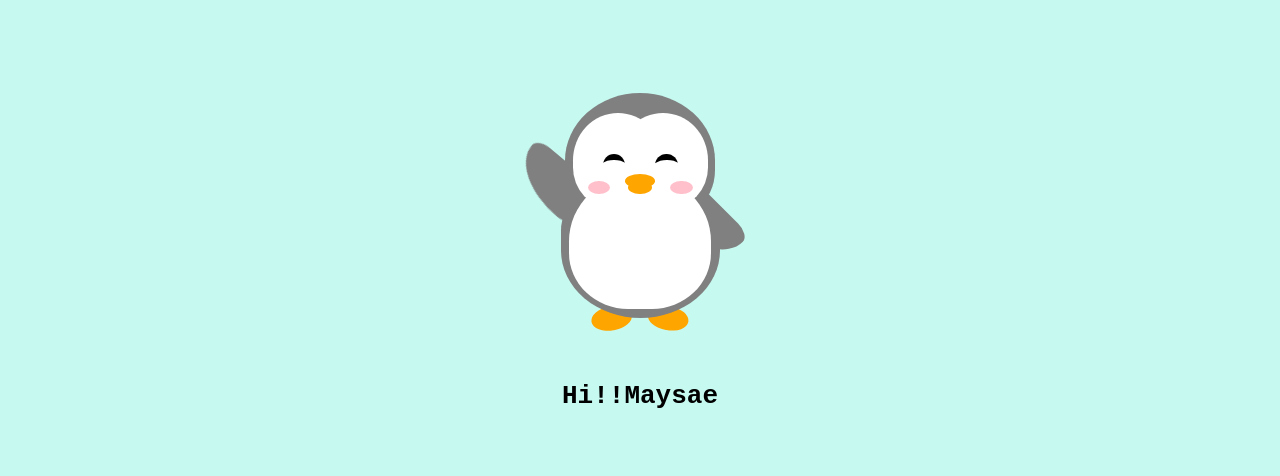
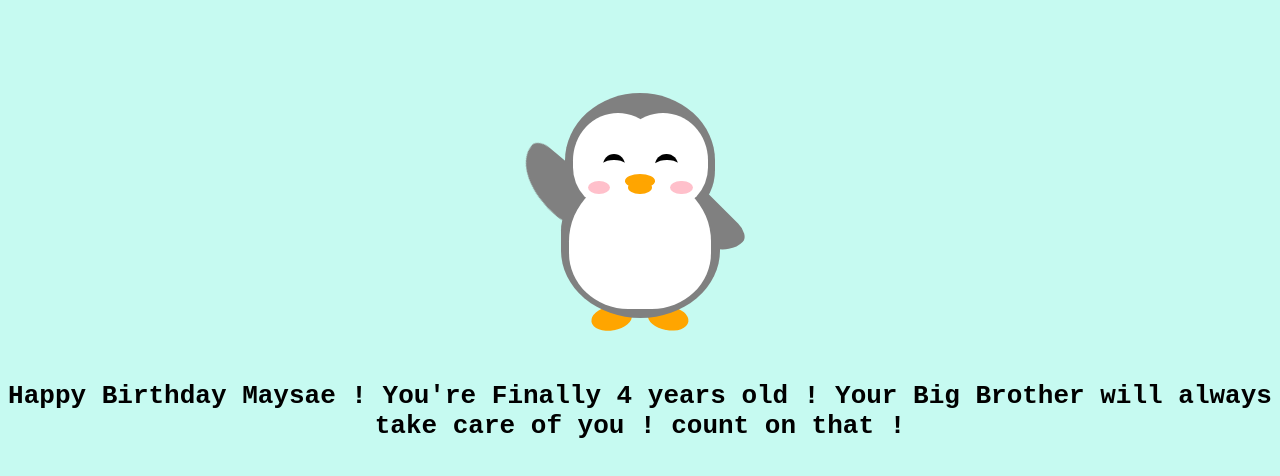
Before and after one commit to ALAAEddineACHEACHE/Penguin, a plain HTML site: page index.html in a window 1280 px wide. Drawn offline with Linux system fonts and the light colour scheme.

Commit message:
Update index.html

```diff
--- a/index.html
+++ b/index.html
@@ -30,6 +30,7 @@
     <div class="beak-bottom"></div>
   </div>
 </div>
-<center><h1 style="font-family: monospace;font-size: 200%">Hi!!Maysae</h1></center>
+<center><h1 style="font-family: monospace;font-size: 200%">Happy Birthday Maysae ! You're Finally 4 years old ! Your Big Brother
+  will always take care of you ! count on that ! </h1></center>
 </body>
 </html>
```
